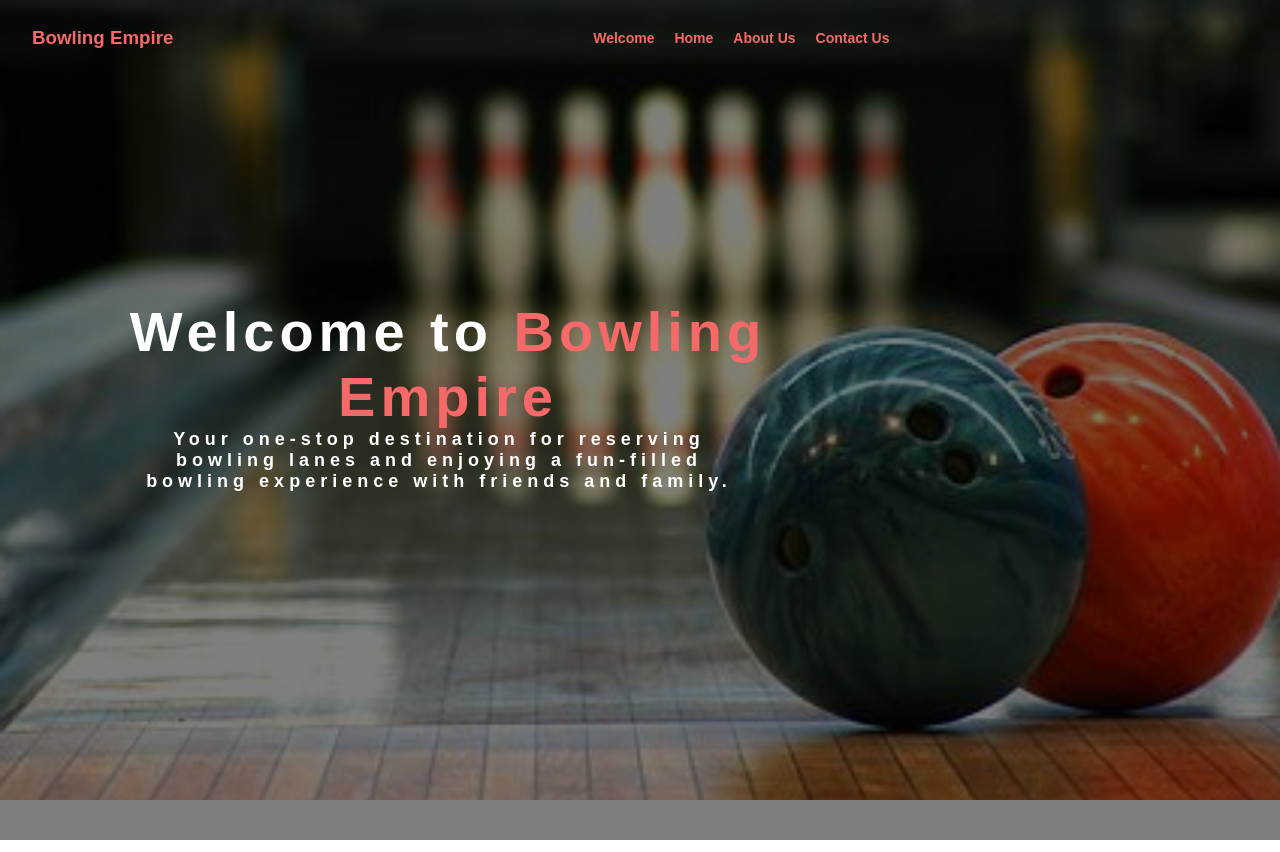
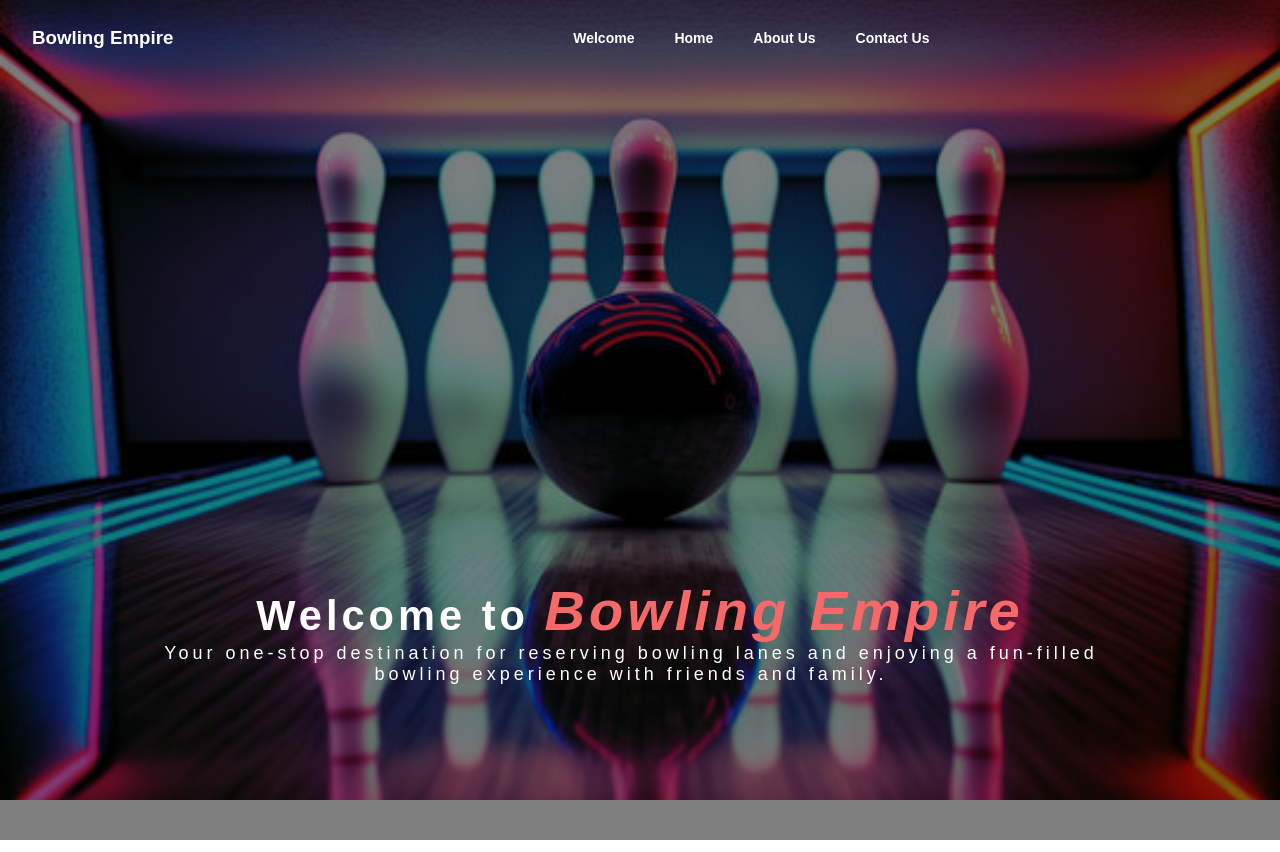
Before and after one commit to sabreenmb/Project, a plain HTML site: page index.html in a window 1280 px wide. Drawn offline with Linux system fonts and the light colour scheme.

Commit message:
Lama change

```diff
--- a/index.html
+++ b/index.html
@@ -25,10 +25,8 @@
 
         <section class="index-content">
             <div class="elements">
-
-            <h1>Welcome to <span>Bowling Empire</span></h1>
-            <p><b>Your one-stop destination for reserving bowling lanes and enjoying a fun-filled bowling experience with friends and family. </b></p>
-
+                <h1>Welcome to <span><em>Bowling Empire</em></span></h1>
+                <p>Your one-stop destination for reserving bowling lanes and enjoying a fun-filled<br>bowling experience with friends and family.</p>
             </div>
          </section>
 
--- a/style.css
+++ b/style.css
@@ -1,20 +1,19 @@
 * {
   margin: 0;
   padding: 0;
-  font-family: 'Raleway', sans-serif;
+  font-family: 'Poppins', sans-serif;
+  /*font-family: 'Raleway', sans-serif;*/
   box-sizing: border-box;
-
 }
 
 body{
   color: white;
   font-family: system-ui, 'Segoe UI', 'Open Sans', 'Helvetica Neue', sans-serif;
+}
 
-
-}
 .welcomeBackground {
   position: relative;
-  background: url("images/background1.jpeg");
+  background: url("images/background3.jpg");
   background-position: center;
   background-attachment: fixed;
   background-repeat: no-repeat;
@@ -22,48 +21,59 @@ body{
   width: 100%;
   height: 100vh;
 }
+
 header {
   position: relative;
   width: 100%;
   height: 5%;
   background-color: rgba(0, 0, 0, 0.5);
 }
+
 nav{
   width: 95%;
   margin: auto;
   padding-top: 2%;
   display: flex;
   align-items: center;
-  justify-content: space-between;
+  justify-content: space-between;*/
 }
+
 nav .webName {
   width: 20%;
   height: 100%;
-  color: #F66969;
+  color: white;
   display: flex;
   align-items: flex-end;
   justify-content: flex-start;
 }
+
 nav ul {
   width: 100%;
   height: 100%;
+  position: relative;
   display: flex;
   align-items: flex-end;
   justify-content: center;
 }
+
 nav ul li {
   padding: 3px 10px;
   list-style-type: none;
 }
+
 nav ul li a {
-  color: #F66969;
+  color: white;
   text-decoration: none;
   font-size: 14px;
   font-weight: bold;
   transition: all .3s ease-in-out;
+  margin-left: 20px;
+  border-radius: 10px;
 }
+
 nav ul li a:hover {
   color: white;
+  background: black;
 }
 
 .index-content {
@@ -71,25 +81,25 @@ nav ul li a:hover {
   width: 100%;
   height: 100vh;
   background-color: rgba(0, 0, 0, 0.5);
+}
 
-}
 .elements{
   left: 50%;
-  top: 50%;
-  transform: translate(-80%, -50%);
-  position: absolute;
-  letter-spacing: 5px;
+  top: 79%;
+  /*bottom: 75%;*/
+  transform: translate(-50%, -80%);
+  position: relative;
+  letter-spacing: 4px;
   text-align: center;
 }
 
-
 .elements h1 span {
   color: #F66969;
-
+  font-size: 3.5rem;
 }
 
 .elements h1 {
-  font-size: 3.5rem;
+  font-size: 2.6rem;
   margin-bottom: 0px;
 }
 
```
Also changed, not shown: main.html (+1 -1 lines), images/background3.jpg (added).
